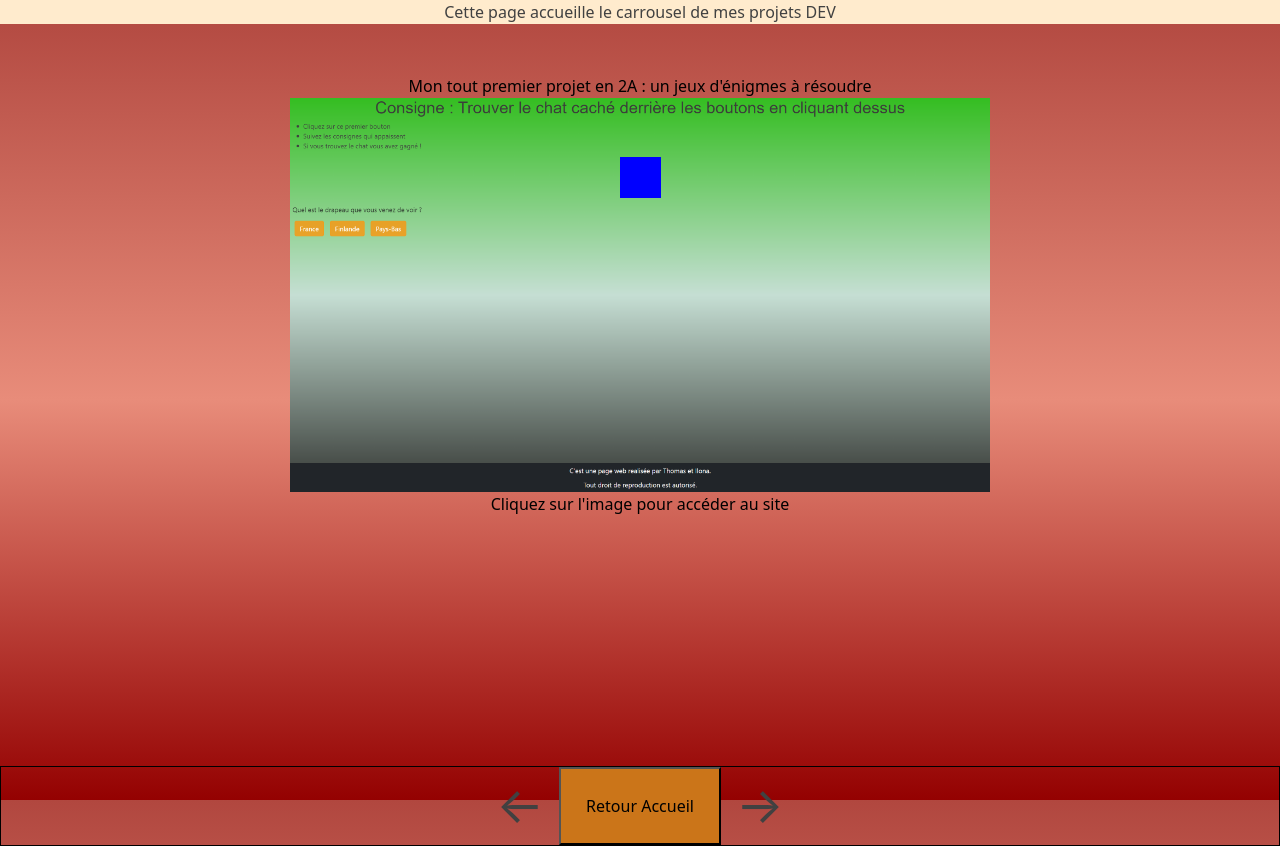
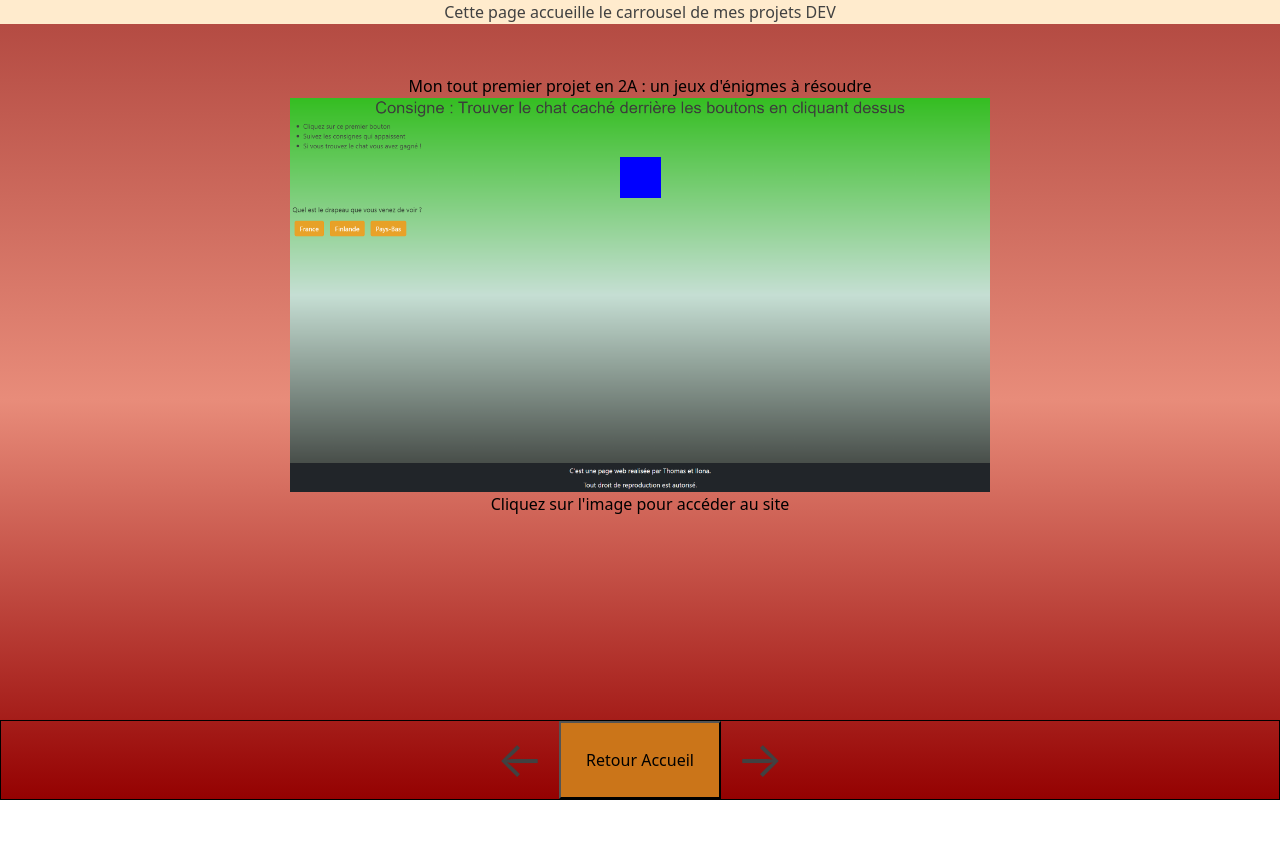
Before and after one commit to ThomasDGH/POK_2, a plain HTML site: page dev.html in a window 1280 px wide. After the commit the page ends 800 px from the top, so only its background shows below. Drawn offline with nearby package versions, Linux system fonts and the light colour scheme.

Commit message:
Update style.css

```diff
--- a/style.css
+++ b/style.css
@@ -170,8 +170,8 @@ body.dev{
   box-shadow: 0 10px 10px rgba(0,0,0,0.3);
   display: flex;
   justify-content: center;
-  position: relative;
-  top: 25vh;
+  position: absolute;
+  bottom: 0;
 }
 
 .btn-nav {
@@ -184,7 +184,6 @@ body.dev{
 .redirection {
   text-align: justify;
   display: flex;
-
 }
 
 .bouton_retour {
```
